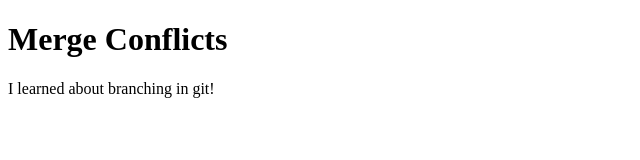
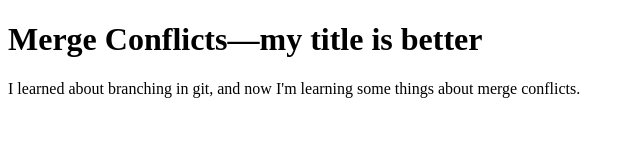
Before and after one commit to brendaneamon/merge-conflicts, a plain HTML site: page index.html in a window 1280 px wide. Shown: the whole page, without its empty margins (0-640 px from the left). Drawn offline with Linux system fonts and the light colour scheme.

Commit message:
I made some changes to h1 and p

```diff
--- a/index.html
+++ b/index.html
@@ -5,7 +5,7 @@
    <style></style>
  </head>
  <body>
-   <h1>Merge Conflicts</h1>
-   <p>I learned about branching in git!</p>
+   <h1>Merge Conflicts—my title is better</h1>
+   <p>I learned about branching in git, and now I'm learning some things about merge conflicts.</p>
  </body>
 </html>
```
